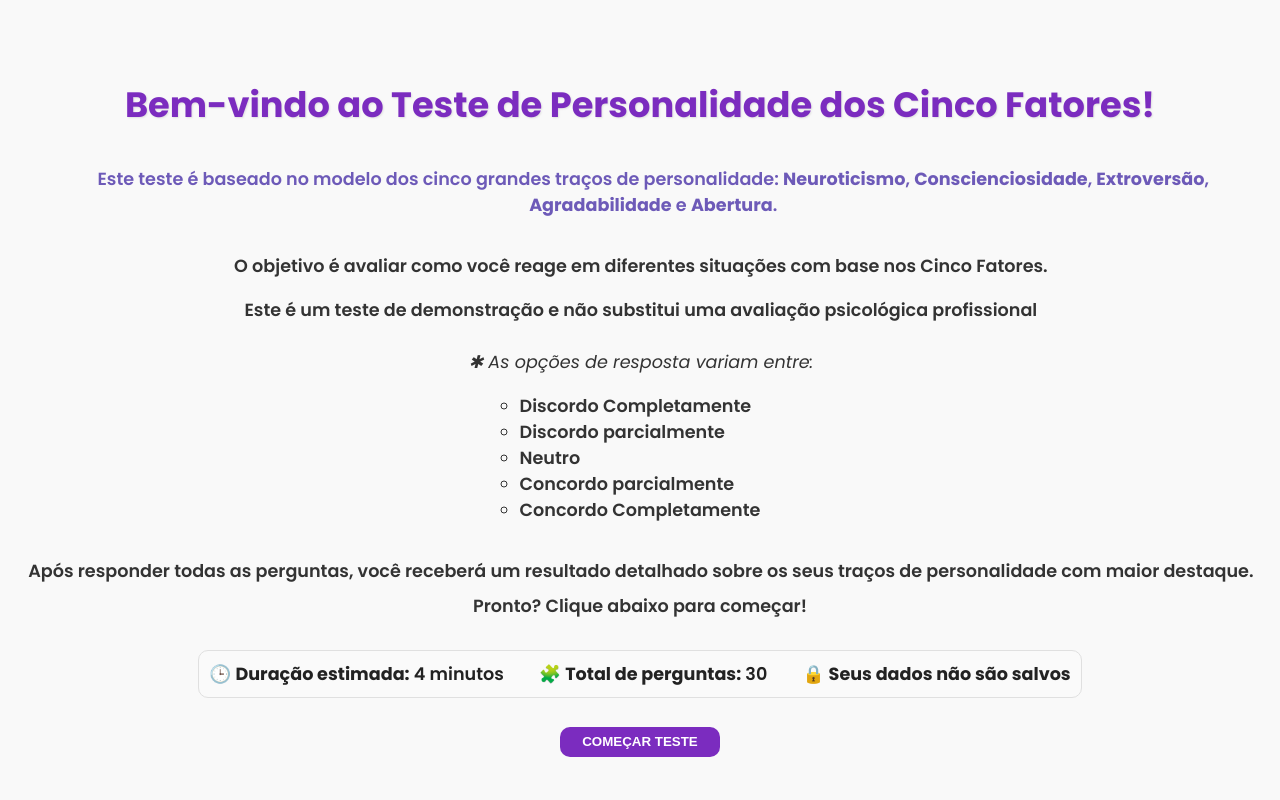
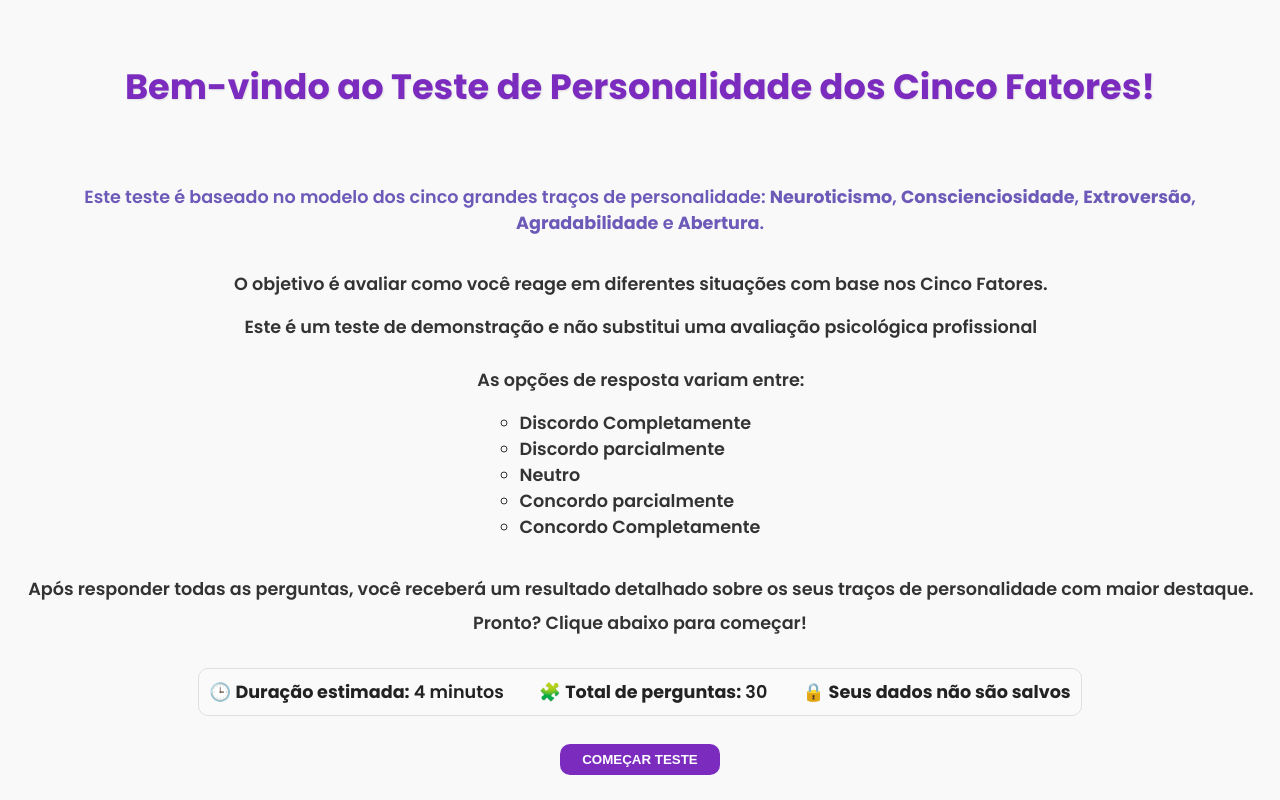
Before and after one commit to YuriMatheusBarros/Teste-de-Personalidade-ReactVersion, a React (Create React App) app: page / in a window 1280 px wide. Built offline with nearby package versions, Linux system fonts and the light colour scheme.

Commit message:
pequenas alterações

```diff
--- a/src/css/intro.css
+++ b/src/css/intro.css
@@ -7,21 +7,10 @@ body {
 .intro {
   display: flex;
   flex-direction: column;
-  height: 100vh;
   align-items: center;
   justify-content: center;
   font-size: 1.1em;
-}
-
-.img-titulo {
-  display: flex;
-  height: 6em;
-  justify-content: center;
-}
-
-.img-titulo img {
-  height: 6em;
-  margin: 0.5em 0em 1.5em 0em;
+  height: 100vh;
 }
 
 .boasVindas {
@@ -35,7 +24,7 @@ body {
 .explicacao-tracos {
   color: #6d5ab8;
   text-align: center;
-  margin: 1em 0 1.5em 1.5em;
+  margin: 1em 1.5em 1.5em 1.5em;
   font-weight: 600;
 }
 
@@ -70,8 +59,6 @@ body {
   font-weight: 600;
   margin-top: 0.5em;
 }
-
-
 
 .txt-aposResponder {
   text-align: justify;
--- a/src/intro.js
+++ b/src/intro.js
@@ -21,16 +21,15 @@ function Intro() {
   return (
     <div className="intro">
       {/* Textos explicando o que é o teste */}
-      <div className='img-titulo'>
-        <h1 className='boasVindas'>Bem-vindo ao Teste de Personalidade dos Cinco Fatores!</h1>
-      </div>
+
+      <h1 className='boasVindas'>Bem-vindo ao Teste de Personalidade dos Cinco Fatores!</h1>
+
       <p className='explicacao-tracos'>Este teste é baseado no modelo dos cinco grandes traços de personalidade: <strong>Neuroticismo</strong>, <strong>Conscienciosidade</strong>, <strong>Extroversão</strong>, <strong>Agradabilidade</strong> e <strong>Abertura</strong>.</p>
+      <p className='explicacao negrito'> O objetivo é avaliar como você reage em diferentes situações com base nos Cinco Fatores.</p>
 
-        <p className='explicacao negrito'> O objetivo é avaliar como você reage em diferentes situações com base nos Cinco Fatores.</p>
+      <p className='explicacao aviso'>Este é um teste de demonstração e não substitui uma avaliação psicológica profissional</p>
 
-        <p className='explicacao aviso'>Este é um teste de demonstração e não substitui uma avaliação psicológica profissional</p>
-
-        <p className='explicacao'><em>&#10033; As opções de resposta variam entre:</em></p>
+      <p className='explicacao opcoes'>As opções de resposta variam entre:</p>
 
       <ul type='circle' className='opcoes'>
         <li>Discordo Completamente</li>
@@ -40,20 +39,17 @@ function Intro() {
         <li>Concordo Completamente</li>
       </ul>
 
-        <p className='explicacao txt-aposResponder'>Após responder todas as perguntas, você receberá um resultado detalhado sobre os seus traços de personalidade com maior destaque.</p>
-        <p className='text-cliqueParaComecar'>Pronto? Clique abaixo para começar!</p>
-
+      <p className='explicacao txt-aposResponder'>Após responder todas as perguntas, você receberá um resultado detalhado sobre os seus traços de personalidade com maior destaque.</p>
+      <p className='text-cliqueParaComecar'>Pronto? Clique abaixo para começar!</p>
       <div className="info-extra">
         <p>&#x1F552; <strong>Duração estimada:</strong> 4 minutos</p>
         <p>&#x1F9E9; <strong>Total de perguntas:</strong> 30</p>
         <p>&#x1F512; <strong>Seus dados não são salvos</strong></p>
       </div>
-
       <div className='divButton-iniciar'>
         {/* Botão que inicia o teste e chama a função iniciarTeste */}
         <button className='button-iniciarTeste' onClick={iniciarTeste}>COMEÇAR TESTE</button>
       </div>
-
     </div>
   );
 }
```
